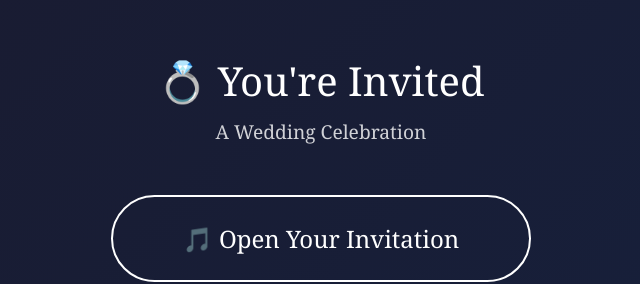
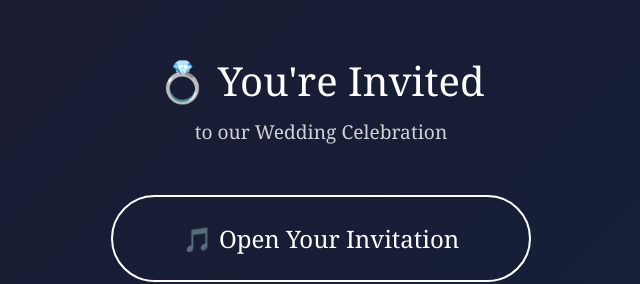
Before and after one commit to YousefEmadi/wedding-invitation, a plain HTML site: page index.html in a window 1280 px wide. Shown: the part 233-517 px from the top of the page, 319-959 px from the left. Drawn offline with Linux system fonts and the light colour scheme.

Commit message:
change the text

```diff
--- a/index.html
+++ b/index.html
@@ -148,7 +148,7 @@
 </head>
 <body>
     <h1>💍 You're Invited</h1>
-    <p class="subtitle">A Wedding Celebration</p>
+    <p class="subtitle">to our Wedding Celebration</p>
 
     <!-- Step 1: Start Music First -->
     <div class="step-music" id="stepMusic">
```
